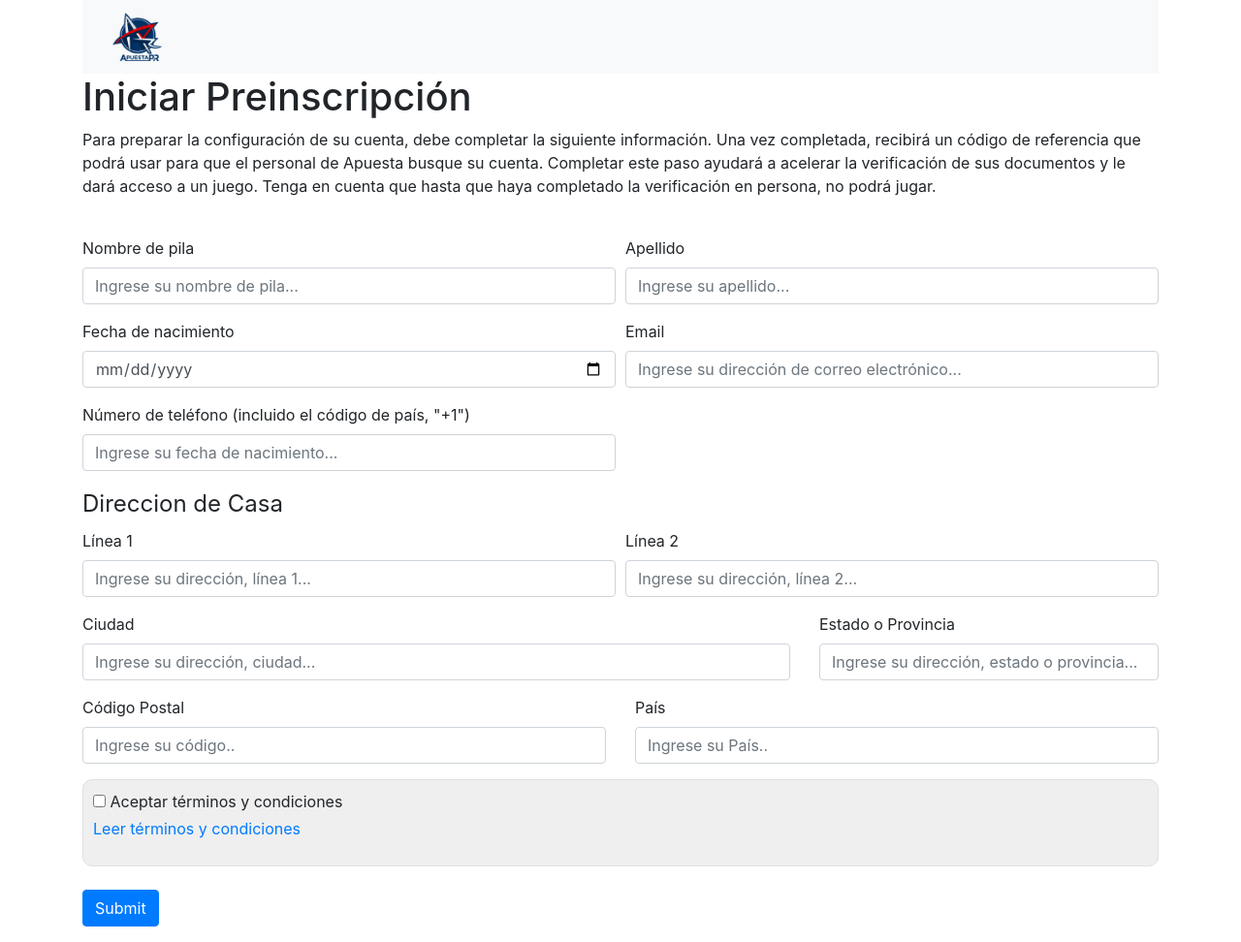
After one commit to apuestapr/apuestapr-registration, a Flask app: page /start-pre-registration in a window 1280 px wide. The commit adds this page. Shown: the whole page at 97% size. Run offline with Flask 3, Linux system fonts and the light colour scheme; parts of the project's set-up code (start-up, migrations or seed data) failed here and were passed over; some libraries are stand-ins or nearby versions.

Commit message:
Added new new registeation links

```diff
--- a/app.py
+++ b/app.py
@@ -11,11 +11,16 @@ from datetime import date
 import dateutil.parser as dparser
 import json
 from src.models.registration import Registration
+from src.models.pre_registration import PreRegistration
 import pymongo.errors
 import os
 import sys
 from functools import wraps
 from src.whitehat import create_account, get_player_id
+from bson import json_util
+from bson.objectid import ObjectId
+from datetime import datetime
+
 app = Flask(__name__, static_url_path='/assets', static_folder='assets')
 
 print(f"APP_SECRET_KEY: {os.getenv('AUTH0_CLIENT_ID')}")
@@ -84,7 +89,9 @@ def home():
 def list():
    return render_template('list.html', user=session.get('user'))
 
-
+@app.route('/start-pre-registration')
+def start_pre_registration():
+   return render_template('start-pre-registration.html')
 
 @app.route('/register')
 @require_auth
@@ -280,10 +287,6 @@ def check_onfido_status(registration_id):
    updated = update_check_status(registration)
    return json.dumps(updated.dict(), default=str)
 
-
-
-
-
 @app.route('/kambi/otc', methods=['GET'])
 def kambi_otc_iframe():
    """ Renders the iframe for the Kambi kiosk """
@@ -327,26 +330,53 @@ def exchange_loyalty_card_for_kiosk(loyalty_card_number: str):
       'payload': registration.safe_serialize()
    })
 
-users = [
-    {'id': 1, 'date': '1/1/2024', 'name': 'John Doe', 'email': 'john@example.com', 'phone': '11111', "address": '2 Main Street'},
-    {'id': 2, 'date': '1/1/2024', 'name': 'Jane Smith', 'email': 'jane@example.com', 'phone': '11111', 'address': '2 Main Street'},
-    {'id': 3, 'date': '1/1/2024', 'name': 'Michael Johnson', 'email': 'michael@example.com', 'phone': '11111', 'address': '2 Main Street'},
-]
+def json_encoder(obj):
+    if isinstance(obj, ObjectId):
+        return str(obj)
+    if isinstance(obj, datetime):
+        return obj.isoformat()
+    raise TypeError("Type not serializable")
 
 @app.route('/list/all', methods=['GET'])
 def list_all_users():
-    return jsonify(users), 200
+   try:
+        documents = PreRegistration.find()
+        document_list = [doc.model_dump(by_alias=True) for doc in documents]
+        return json.dumps(document_list, default=json_encoder), 200
+   except Exception as e:
+        return jsonify({"error": str(e)}), 500
 
-@app.route('/list/delete/<int:id>', methods=['DELETE'])
+@app.route('/list/delete/<string:id>', methods=['DELETE'])
 def delete_user(id):
-    global users
-    user_to_delete = next((user for user in users if user['id'] == id), None)
-    if user_to_delete:
-        users = [user for user in users if user['id'] != id]
-        return jsonify({'message': f'User with id {id} deleted successfully'}), 200
-    else:
-        return jsonify({'message': f'User with id {id} not found'}), 404
+    try:
+        # Validate ObjectId
+        if not ObjectId.is_valid(id):
+            return jsonify({"error": "Invalid ObjectId"}), 400
 
+        object_id = ObjectId(id)
+        result = PreRegistration.collection().delete_one({"_id": object_id})
+
+        if result.deleted_count == 0:
+            return jsonify({"error": "Document not found"}), 404
+
+        return jsonify({"message": "Document deleted"}), 200
+    except Exception as e:
+        return jsonify({"error": str(e)}), 500
+
+# @app.route('/list/all', methods=['GET'])
+# def list_all_users():
+#     return jsonify(users), 200
+
+@app.route('/preregistration/create', methods=['GET'])
+def create_pre_registration():
+   data = {
+      "first_name": "Stephan",
+      "last_name": "Smith",
+   }
+   pre_reg = PreRegistration(**data)
+
+   pre_reg.save()
+   return jsonify({ 'msg': 'New User Created'}), 200
 
 if __name__ == '__main__':
    app.run()
--- a/templates/nav.html
+++ b/templates/nav.html
@@ -10,6 +10,9 @@
             <li class="nav-item">
                 <a class="nav-link btn" href="/list">List</a>
             </li>
+            <li class="nav-item">
+                <a class="nav-link btn" href="/start-pre-registration">Iniciar Preinscripción</a>
+            </li>
         </ul>
         <div class="d-flex">
             Bienvenidos, {{user.userinfo.email}}. &nbsp;&nbsp;<a href="/logout">Cerrar sesión</a>
--- /dev/null
+++ b/templates/public-nav.html
@@ -0,0 +1,10 @@
+<nav class="navbar navbar-expand-lg navbar-light bg-light sticky-top">
+    <div class="container-fluid">
+        <a class="navbar-brand" href="#">
+            <img src="/assets/logo_blue.png"/>
+        </a>
+        <ul class="navbar-nav mr-auto">
+
+        </ul>
+    </div>
+</nav>
--- /dev/null
+++ b/templates/start-pre-registration.html
@@ -0,0 +1,165 @@
+<html>
+
+<head>
+    <link rel="stylesheet" href="https://cdn.jsdelivr.net/npm/bootstrap@4.4.1/dist/css/bootstrap.min.css"
+        integrity="sha384-Vkoo8x4CGsO3+Hhxv8T/Q5PaXtkKtu6ug5TOeNV6gBiFeWPGFN9MuhOf23Q9Ifjh" crossorigin="anonymous">
+    <script src="https://code.jquery.com/jquery-3.7.0.min.js"
+        integrity="sha256-2Pmvv0kuTBOenSvLm6bvfBSSHrUJ+3A7x6P5Ebd07/g=" crossorigin="anonymous"></script>
+    <script src="https://cdnjs.cloudflare.com/ajax/libs/underscore.js/1.13.1/underscore-min.js"></script>
+    <link rel="stylesheet" href="https://cdnjs.cloudflare.com/ajax/libs/font-awesome/6.0.0-beta3/css/all.min.css">
+
+    <meta name="viewport" content="width=device-width, initial-scale=1.0">
+
+    <style type="text/css">
+        #kyc-content {
+            width: 100%;
+            height: 500px;
+        }
+
+        .navbar-brand img {
+            height: 50px;
+        }
+    </style>
+</head>
+
+<body>
+    <div class="container">
+        {% include 'public-nav.html' %}
+        <div class="row">
+            <div class="col-12">
+                <h1>Iniciar Preinscripción</h1>
+                <p>
+                    Para preparar la configuración de su cuenta, debe completar la
+                    siguiente información. Una vez completada, recibirá un código
+                    de referencia que podrá usar para que el personal de Apuesta
+                    busque su cuenta. Completar este paso ayudará a acelerar la
+                    verificación de sus documentos y le dará acceso a un juego.
+                    Tenga en cuenta que hasta que haya completado la verificación en
+                    persona, no podrá jugar.
+                </p>
+            </div>
+        </div>
+
+        <br>
+
+        <form>
+            <div class="form-row">
+                <div class="form-group col-md-6 col-12">
+                    <label>Nombre de pila</label>
+                    <input class="form-control" type="text" placeholder="Ingrese su nombre de pila..." name="first_name"
+                        value="" required />
+                </div>
+                <div class="form-group col-md-6 col-12">
+                    <label>Apellido</label>
+                    <input class="form-control" type="text" placeholder="Ingrese su apellido..." name="last_name"
+                        value="" required />
+                </div>
+            </div>
+            <div class="form-row">
+                <div class="form-group col-md-6">
+                    <label>Fecha de nacimiento</label>
+                    <input class="form-control" placeholder="" type="date" name="birthday" value="" required />
+                </div>
+                <div class="form-group col-md-6">
+                    <label>Email</label>
+                    <input class="form-control" placeholder="Ingrese su dirección de correo electrónico..." type="email"
+                        name="email" value="" required />
+                </div>
+            </div>
+            <div class="form-row">
+                <div class="form-group col-md-6">
+                    <label>
+                        Número de teléfono (incluido el código de país, "+1")
+                    </label>
+                    <input class="form-control" placeholder="Ingrese su fecha de nacimiento..." type="text"
+                        name="phone_number" value="" required />
+                </div>
+            </div>
+            <fieldset>
+                <legend>Direccion de Casa</legend>
+                <div class="form-row">
+                    <div class="form-group col-md-6">
+                        <label>Línea 1</label>
+                        <input class="form-control" placeholder="Ingrese su dirección, línea 1..." type="text"
+                            name="address_1" value="" required />
+                    </div>
+                    <div class="form-group col-md-6">
+                        <label>Línea 2</label>
+                        <input class="form-control" placeholder="Ingrese su dirección, línea 2..." type="text"
+                            name="address_2" value="" />
+
+                    </div>
+                </div>
+                <div class="row">
+                    <div class="form-group col-md-8">
+                        <label>Ciudad</label>
+                        <input class="form-control" placeholder="Ingrese su dirección, ciudad..." type="text"
+                            name="city" value="" required />
+
+                    </div>
+                    <div class="form-group col-md-4">
+                        <label>Estado o Provincia</label>
+                        <input class="form-control" type="text"
+                            placeholder="Ingrese su dirección, estado o provincia..." name="state_province" value=""
+                            required />
+                    </div>
+                </div>
+                <div class="row">
+                    <div class="form-group col-md-6 col-12">
+                        <label>Código Postal</label>
+                        <input class="form-control" type="text" placeholder="Ingrese su código.." name="postal_code"
+                            value="" required />
+                    </div>
+                    <div class="form-group col-md-6">
+                        <label>País</label>
+                        <input class="form-control" placeholder="Ingrese su País.." type="text" name="country" value=""
+                            required />
+                    </div>
+                </div>
+            </fieldset>
+            <div class="row">
+                <div class="col-md-12">
+                    <div kclass="form-check"
+                        style="border-radius: 10px; background-color: #EFEFEF; padding: 10px; border:1px solid #DFDFDF;">
+                        <div class="form-group">
+                            <input type="checkbox" name="agree_to_terms">
+                            <label class="form-check-label" for="flexCheckDefault">
+                                Aceptar términos y condiciones
+                            </label>
+                            <div class="form-text">
+                                <a target="_blank" href="#">Leer términos y condiciones</a>
+                            </div>
+                        </div>
+                    </div>
+                </div>
+            </div>
+
+            <br>
+
+            <button type="submit" class="btn btn-primary">Submit</button>
+        </form>
+
+    </div>
+
+
+
+    <script src="https://cdn.jsdelivr.net/npm/@popperjs/core@2.16.1/dist/umd/popper.min.js"></script>
+    <script src="https://stackpath.bootstrapcdn.com/bootstrap/4.4.1/js/bootstrap.min.js"></script>
+    <script type="text/javascript">
+        let registrationId = '';
+        let registrationData = [];
+
+        $(document).ready(() => {
+            // $('#continue').click((e) => {
+            //     e.preventDefault();
+            //     if (!registrationId) {
+            //         window.alert('Cannot continue without starting KYC');
+            //         return;
+            //     }
+            //     window.location.href = '/register/' + registrationId;
+            // })
+        });
+    </script>
+</body>
+
+</html>
```
Also changed, not shown: src/models/pre_registration.py (added, +26 -0 lines), templates/list.html (+82 -24 lines).
